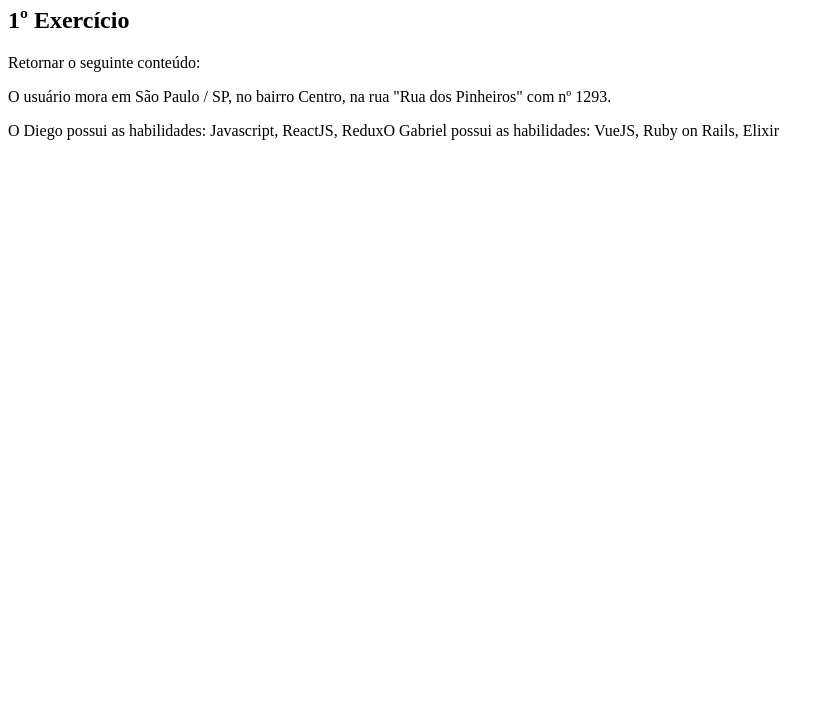
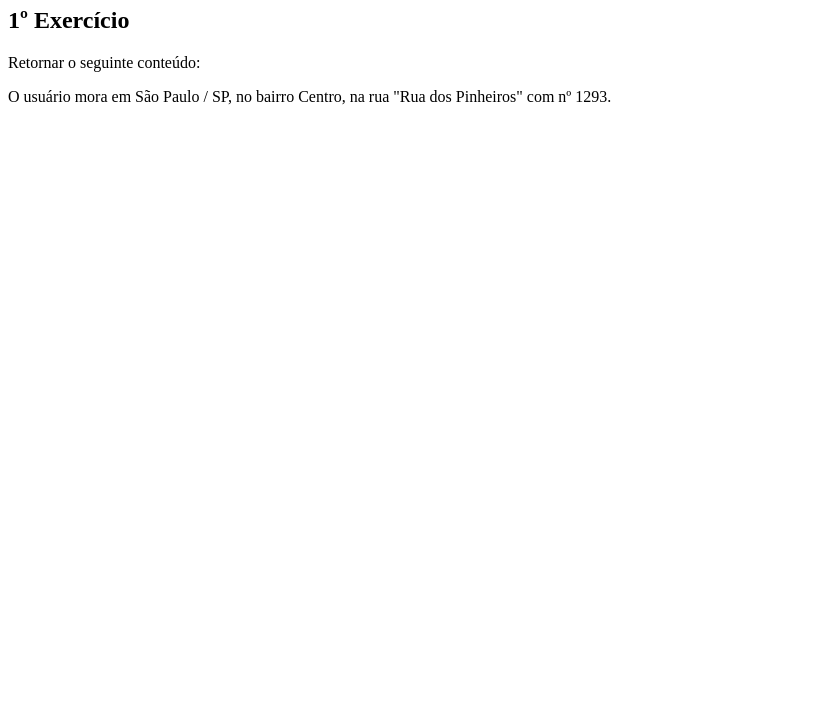
Before and after one commit to bernardomoraes/BeginTheBegin, a plain HTML site: page JScourse/Introducao_JS/index.html in a window 1280 px wide. Shown: the part 73-800 px from the top of the page, without its empty margins (0-834 px from the left). Drawn offline with Linux system fonts and the light colour scheme.

Commit message:
Organizando Curso JS nas pastas corretas

```diff
--- a/JScourse/index.html
+++ b/JScourse/Introducao_JS/index.html
@@ -107,7 +107,7 @@ console.log('\nExercício 3.2' + '\n')
 
       function exibeHabilidades(usuarios) {
         for (x of usuarios) {
-        document.write(
+        console.log(
             "O " + x.nome + " possui as habilidades: " +
               x.habilidades.join(", ")
           );
@@ -116,7 +116,7 @@ console.log('\nExercício 3.2' + '\n')
 
       var usuarios = [
         {
-          nome: "Diego",
+          nome: "Bernardo",
           habilidades: ["Javascript", "ReactJS", "Redux"]
         },
         {
```
Also changed, not shown: JScourse/Manipulando_DOM/index.html (added).
